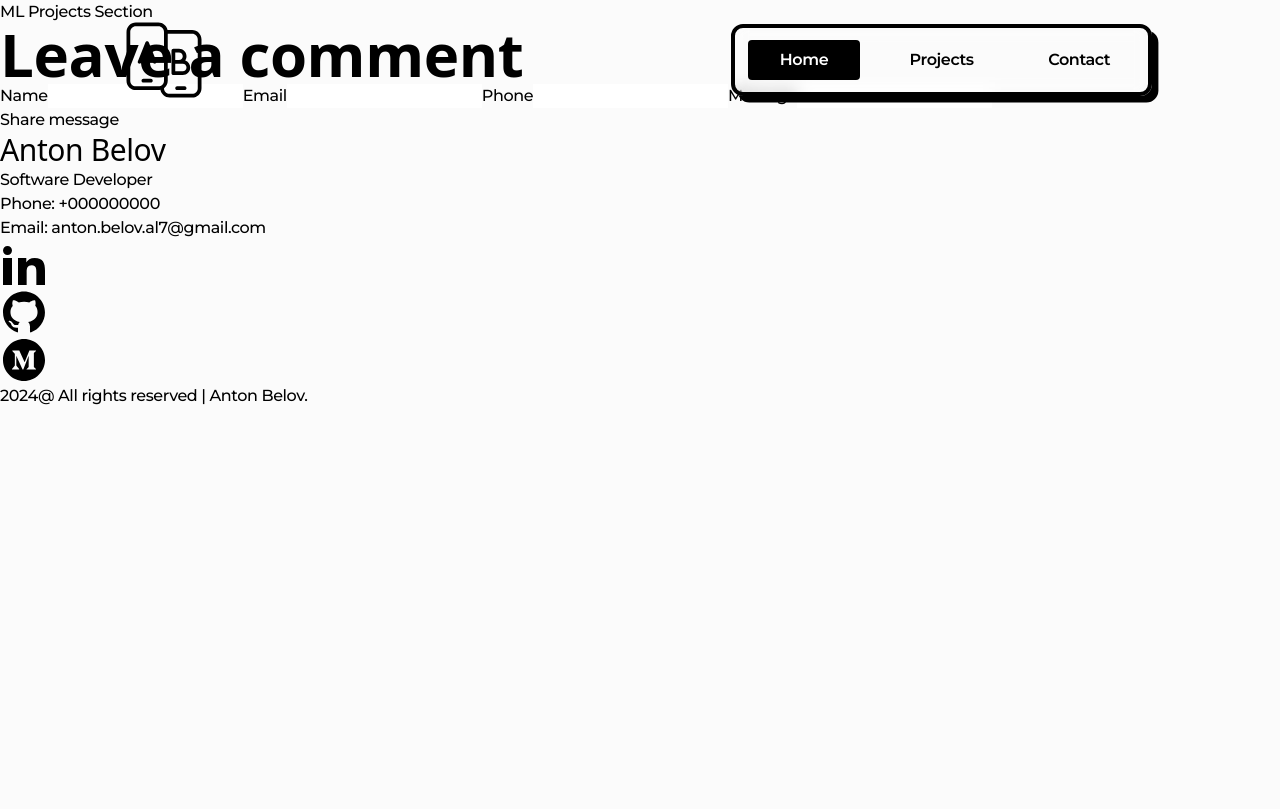
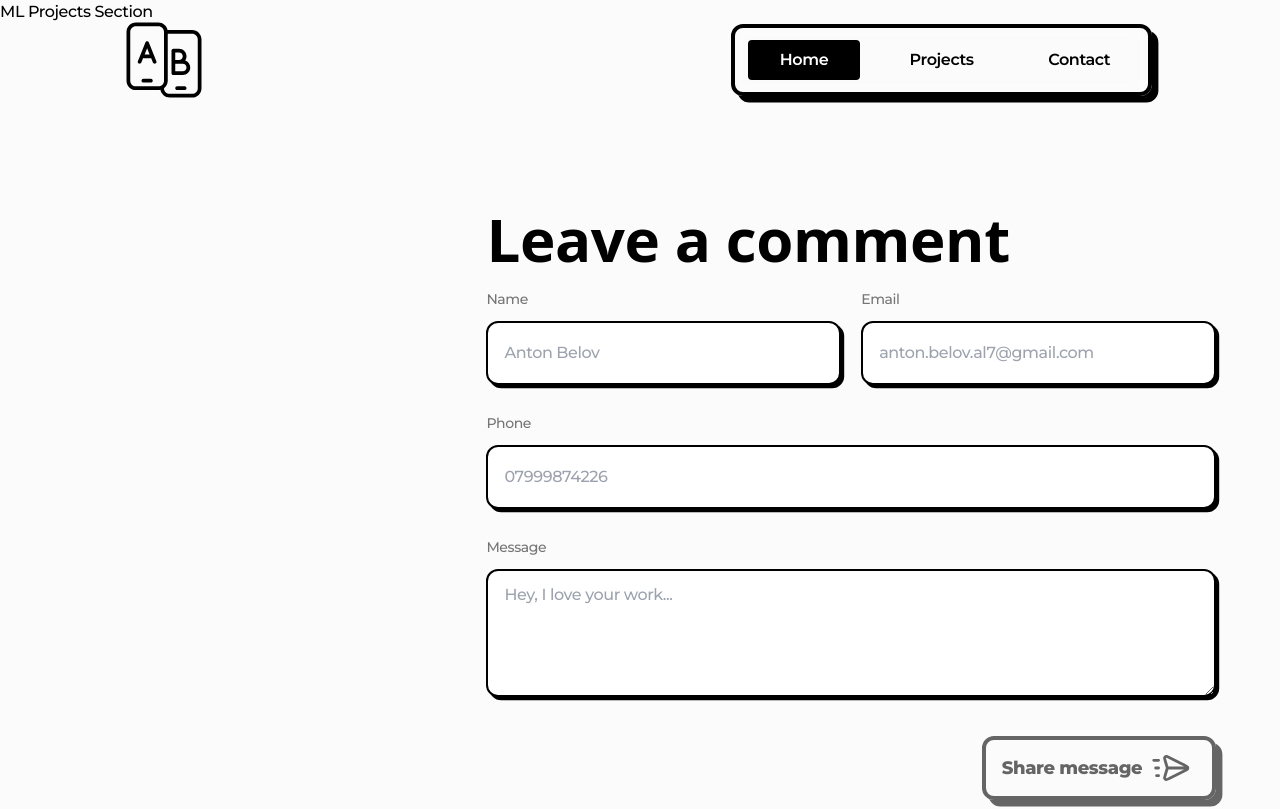
Before and after one commit to Commit2Cosmos/Porfolio-2.0, a Next.js app: page /projects/ml in a window 1280 px wide. Shown: the top 809 px of the page. Built offline with nearby package versions, Linux system fonts and the light colour scheme.

Commit message:
form css done

```diff
--- a/src/app/components/contact/contact.tsx
+++ b/src/app/components/contact/contact.tsx
@@ -1,12 +1,26 @@
 import Form from "./form";
+import Image from "next/image"
 
 
 export default function Contact() {
     return (
-        <section id="contact">
+        <section
+            id="contact"
+            className="w-screen h-[120vh] pl-[20%] lg:pl-[38%] pr-[5%]
+            flex flex-col justify-center gap-5
+            "
+        >
             <h2>Leave a comment</h2>
             <Form />
-            <button>Share message</button>
+            <div className="self-end border-4 border-inactive-button-grey rounded-xl shadow-menu-shadow shadow-inactive-button-grey h-16 px-4
+            flex justify-center items-center gap-1
+            ">
+                <button className="font-extrabold text-lg tracking-tight text-inactive-button-grey">Share message</button>
+                <svg width="50px" height="100px" viewBox="0 0 24 24" fill="none" xmlns="http://www.w3.org/2000/svg"
+                className="p-0.5 stroke-inactive-button-grey">
+                    <path d="M20.7639 12H10.0556M3 8.00003H5.5M4 12H5.5M4.5 16H5.5M9.96153 12.4896L9.07002 15.4486C8.73252 16.5688 8.56376 17.1289 8.70734 17.4633C8.83199 17.7537 9.08656 17.9681 9.39391 18.0415C9.74792 18.1261 10.2711 17.8645 11.3175 17.3413L19.1378 13.4311C20.059 12.9705 20.5197 12.7402 20.6675 12.4285C20.7961 12.1573 20.7961 11.8427 20.6675 11.5715C20.5197 11.2598 20.059 11.0295 19.1378 10.5689L11.3068 6.65342C10.2633 6.13168 9.74156 5.87081 9.38789 5.95502C9.0808 6.02815 8.82627 6.24198 8.70128 6.53184C8.55731 6.86569 8.72427 7.42461 9.05819 8.54246L9.96261 11.5701C10.0137 11.7411 10.0392 11.8266 10.0493 11.9137C10.0583 11.991 10.0582 12.069 10.049 12.1463C10.0387 12.2334 10.013 12.3188 9.96153 12.4896Z" stroke="inactive-button-grey" stroke-width="1.5" stroke-linecap="round" stroke-linejoin="round"/>
+                </svg>
+            </div>
         </section>
     );
 }
--- a/src/app/components/contact/form.tsx
+++ b/src/app/components/contact/form.tsx
@@ -1,14 +1,43 @@
-import Input from "./inputField";
+type InputProps = {
+    name: string,
+    placeholder: string
+}
+
+
+function Input(props: InputProps) {
+
+    const { name, placeholder } = props;
+
+    return (
+        <label className="grow">
+            <p className="text-sm text-form-grey">{ name }</p>
+            <input type="text" name={name.toLowerCase()} placeholder={placeholder}
+            className="lighter-border shadow-form-shadow h-16 w-full my-3 px-4"
+            />
+        </label>
+    );
+}
 
 
 
 export default function Form() {
     return (
-        <form>
-            <Input name={"Name"} placeholder={""} />
-            <Input name={"Email"} placeholder={""} />
-            <Input name={"Phone"} placeholder={""} />
-            <Input name={"Message"} placeholder={""} />
+        <form className="
+        flex flex-col gap-4
+        ">
+            <div className="flex gap-5">
+                <Input name={"Name"} placeholder={"Anton Belov"} />
+                <Input name={"Email"} placeholder={"anton.belov.al7@gmail.com"} />
+            </div>
+            <Input name={"Phone"} placeholder={"07999874226"} />
+            <label>
+                <p className="text-sm text-form-grey">Message</p>
+                <textarea
+                name="message"
+                className="lighter-border shadow-form-shadow h-32 w-full my-3 px-4 py-3"
+                placeholder="Hey, I love your work..."
+                ></textarea>
+            </label>
         </form>
     );
 }
--- a/src/app/components/contact/inputField.tsx
+++ /dev/null
@@ -1,17 +0,0 @@
-type InputProps = {
-    name: string,
-    placeholder: string
-}
-
-
-export default function Input(props: InputProps) {
-
-    const { name, placeholder } = props;
-
-    return (
-        <label>
-            { name }
-            <input type="text" name={name.toLowerCase()} placeholder={placeholder} />
-        </label>
-    );
-}
--- a/src/app/globals.css
+++ b/src/app/globals.css
@@ -48,4 +48,8 @@
     .custom-border {
         @apply border-4 border-black rounded-xl;
     }
+
+    .lighter-border {
+        @apply border-2 border-black rounded-xl;
+    }
 }
--- a/tailwind.config.ts
+++ b/tailwind.config.ts
@@ -17,6 +17,7 @@ const config: Config = {
             },
             boxShadow: {
                 'menu-shadow': '0.4rem 0.4rem 0 rgba(0, 0, 0, 1)',
+                'form-shadow': '0.2rem 0.2rem 0 rgba(0, 0, 0, 1)',
             }
         },
     },
```
